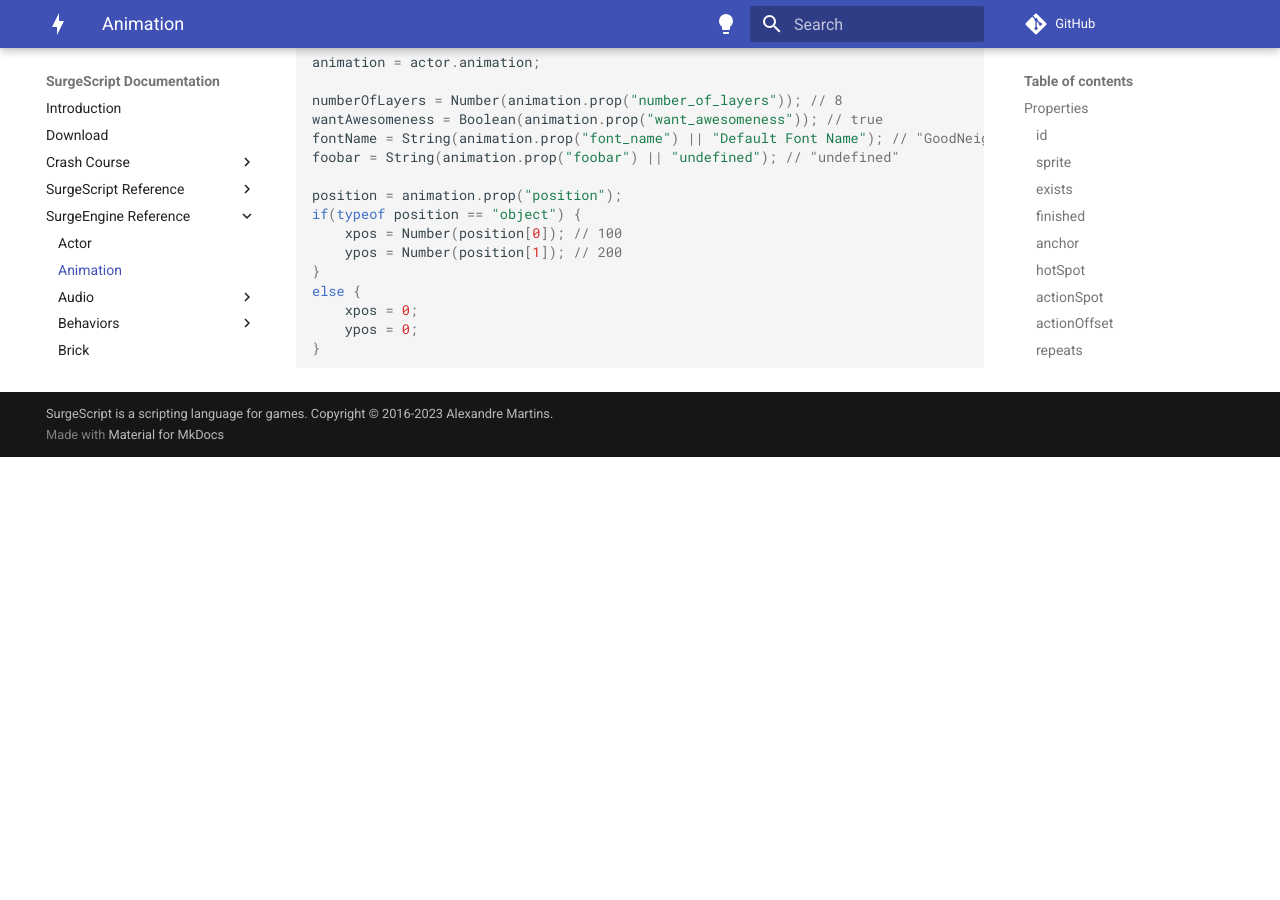
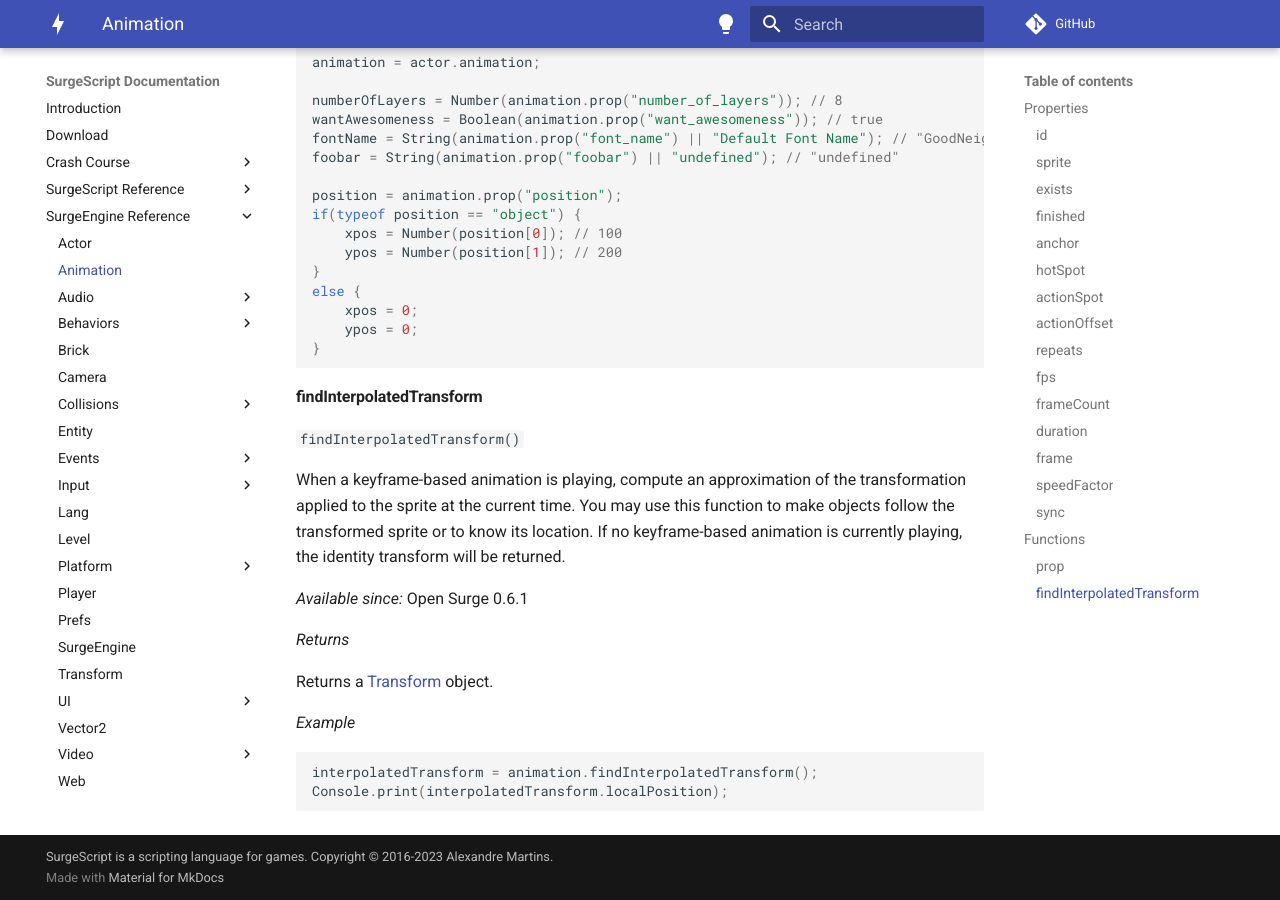
Before and after one commit to alemart/surgescript, an MkDocs documentation site: the page built from docs/engine/animation.md, in a window 1280 px wide and 900 px high, scrolled down 3876 px. Built offline with MkDocs 1.6.1 and Material for MkDocs 9.7.7, drawn with Linux system fonts in a browser that asks for light colours; comment, search, counter and statistics services are not loaded; before the commit the page ends 4333 px from its top, so only the background shows below that.

Commit message:
Docs: add Animation.findInterpolatedTransform()

````diff
--- a/docs/engine/animation.md
+++ b/docs/engine/animation.md
@@ -187,3 +187,22 @@ else {
     ypos = 0;
 }
 ```
+
+#### findInterpolatedTransform
+
+`findInterpolatedTransform()`
+
+When a keyframe-based animation is playing, compute an approximation of the transformation applied to the sprite at the current time. You may use this function to make objects follow the transformed sprite or to know its location. If no keyframe-based animation is currently playing, the identity transform will be returned.
+
+*Available since:* Open Surge 0.6.1
+
+*Returns*
+
+Returns a [Transform](/engine/transform) object.
+
+*Example*
+
+```cs
+interpolatedTransform = animation.findInterpolatedTransform();
+Console.print(interpolatedTransform.localPosition);
+```
````
